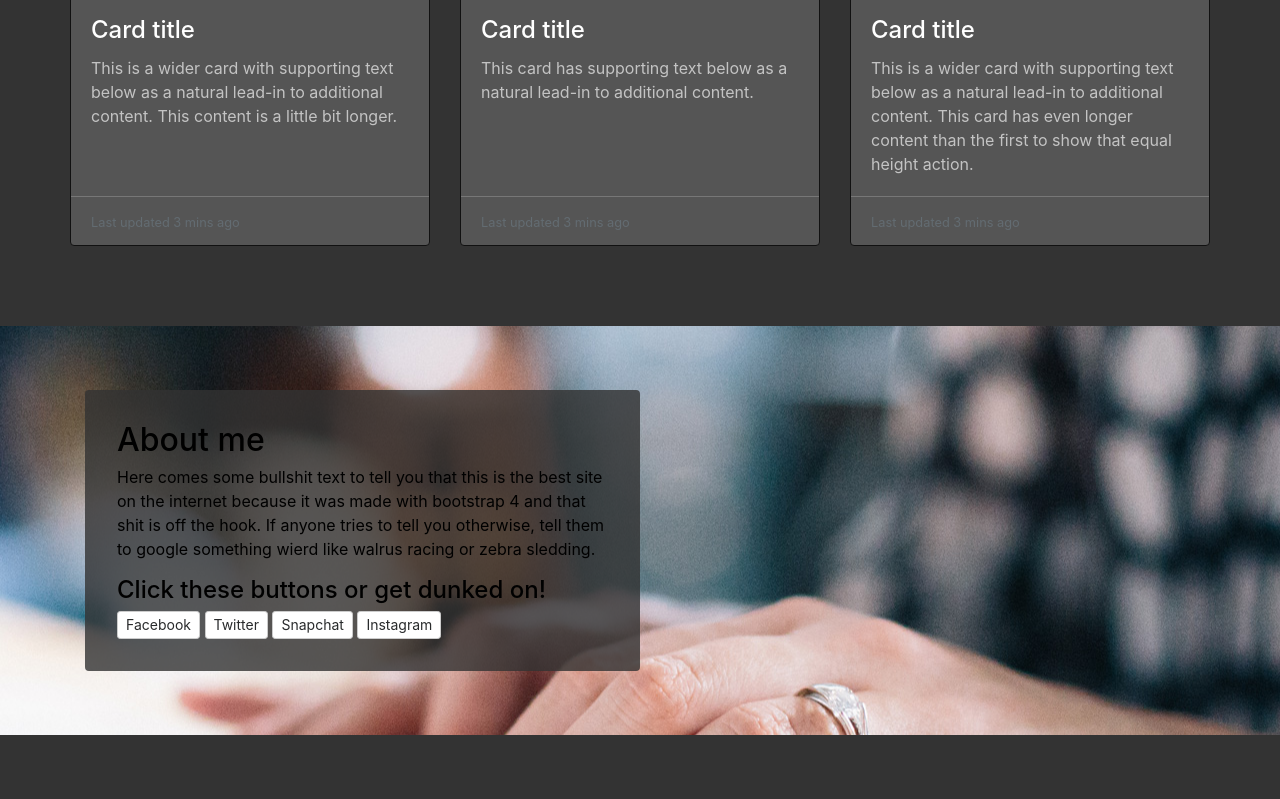
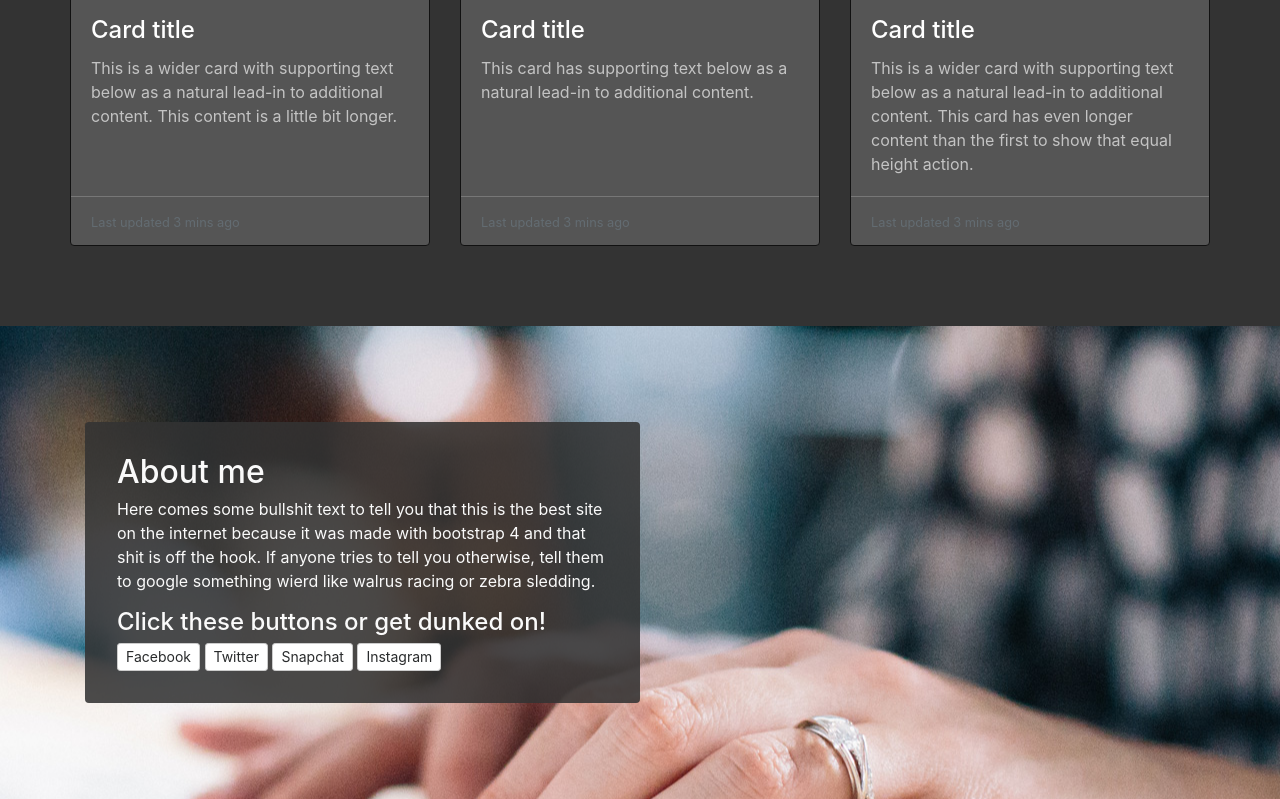
Before and after one commit to OArnarsson/Bootstrap4, a website: page src/index.html in a window 1280 px wide. Shown: the part 2137-2936 px from the top of the page. Before the commit the page ends 2872 px from the top, so only its background shows below. Drawn offline with Linux system fonts and the light colour scheme; a script that the page names is missing.

Commit message:
Minor changes

```diff
--- a/src/index.html
+++ b/src/index.html
@@ -151,13 +151,13 @@
     </section>
 
     <section>
-<div class="about">
+        <div class="about">
             <div class="container">
-                <div class="col-md-6">
+                <div class="col-sm-12 col-md-6">
                     <h2>About me</h2>
-                    <p>Here comes some bullshit text to tell you that this is the best site on the internet because
-                        it was made with bootstrap 4 and that shit is off the hook. If anyone tries to tell you otherwise,
-                        tell them to google something wierd like walrus racing or zebra sledding.
+                    <p>Here comes some bullshit text to tell you that this is the best site on the internet because it was made
+                        with bootstrap 4 and that shit is off the hook. If anyone tries to tell you otherwise, tell them
+                        to google something wierd like walrus racing or zebra sledding.
                     </p>
                     <h4>Click these buttons or get dunked on!</h4>
                     <a class="btn btn-sm btn-secondary" href="">Facebook</a>
@@ -167,7 +167,7 @@
                     <a href=""></a>
                 </div>
             </div>
-</div>
+        </div>
     </section>
 
     <!-- jQuery first, then Tether, then Bootstrap JS. -->
--- a/src/scss/main.scss
+++ b/src/scss/main.scss
@@ -32,15 +32,13 @@ img {
 }
 
 .about {
-  padding: 4rem;
-  color: black;
+  padding: 6rem 0;
   background: url('../img/programming.jpg') center no-repeat;
-
   .container {
     div {
       padding: 2rem;
       border-radius: 0.25rem;
-      background: rgba(#333, 0.8);
+      background: rgba(#333, 0.875);
     }
   }
 }
```
Also changed, not shown: src/css/main.css.
